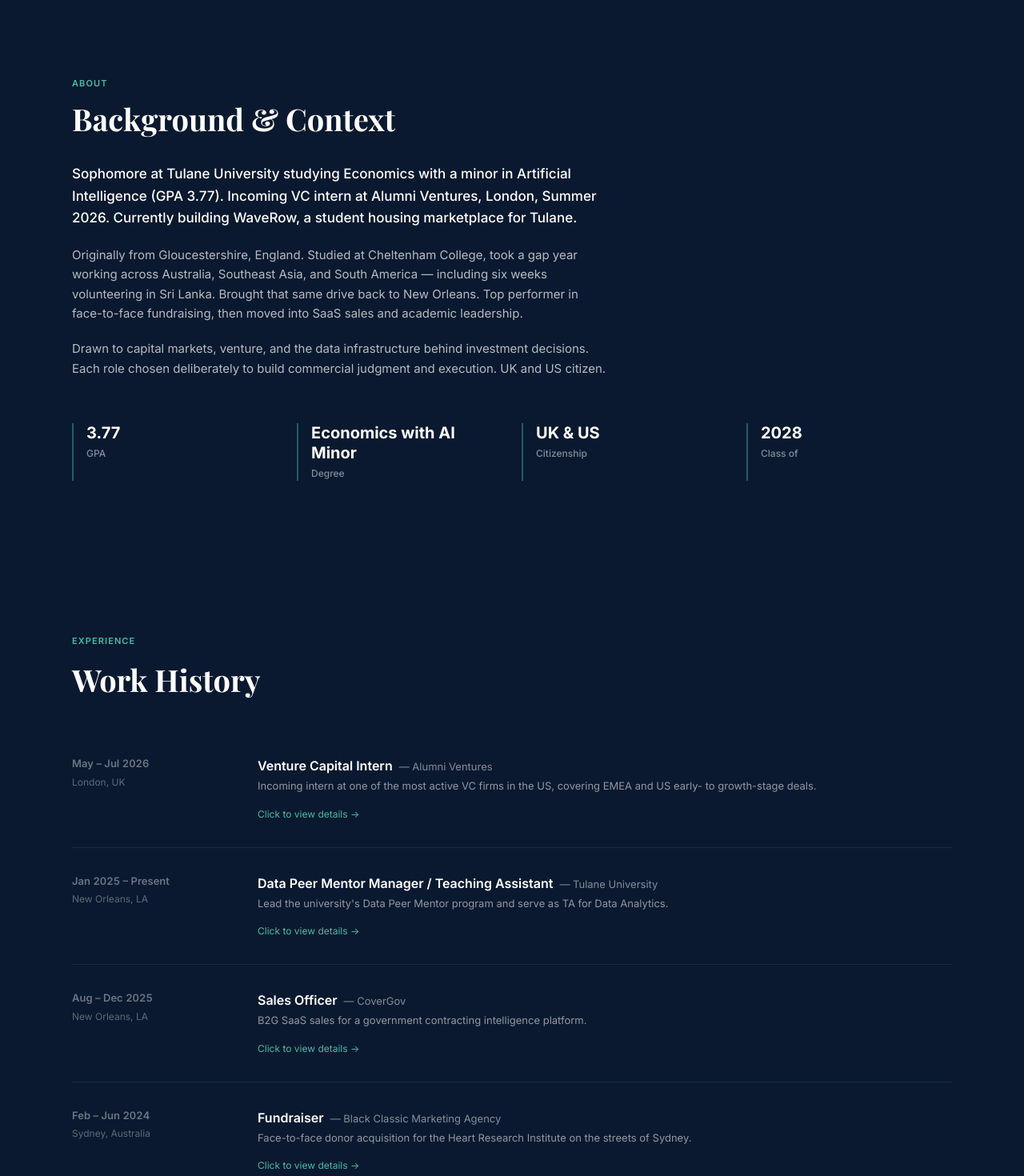
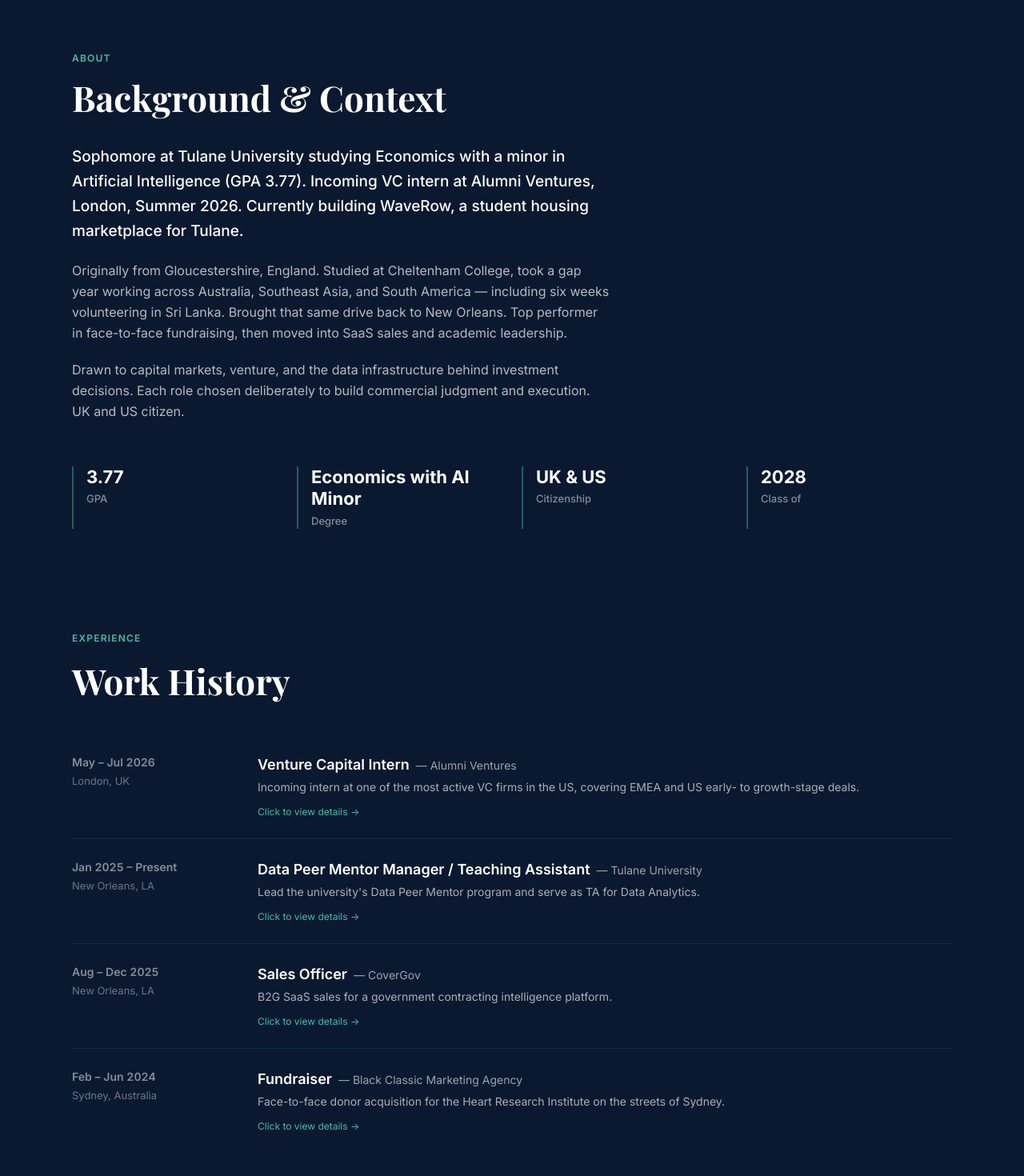
Before and after one commit to raphers99/Personal-Website, a Next.js app: page / in a window 1280 px wide. Shown: the part 800-2270 px from the top of the page at 80% size. Built offline with nearby package versions, Linux system fonts and the light colour scheme.

Commit message:
Reduce section spacing and increase font sizes for better readability

```diff
--- a/components/About.tsx
+++ b/components/About.tsx
@@ -9,7 +9,7 @@
   const inView = useInView(ref, { once: true, margin: '-80px' });
 
   return (
-    <section id="about" className="py-24 px-6 bg-offwhite">
+    <section id="about" className="py-16 px-6 bg-offwhite">
       <div className="max-w-container mx-auto">
         <motion.div
           ref={ref}
@@ -17,15 +17,15 @@
           animate={inView ? { opacity: 1, y: 0 } : {}}
           transition={{ duration: 0.5, ease: 'easeOut' }}
         >
-          <p className="text-[11px] font-semibold tracking-widest uppercase text-emerald/70 mb-3">
+          <p className="text-[12px] font-semibold tracking-widest uppercase text-emerald/70 mb-3">
             About
           </p>
-          <h2 className="font-display text-[32px] sm:text-[38px] font-bold text-white mb-8 leading-tight">
+          <h2 className="font-display text-[36px] sm:text-[44px] font-bold text-white mb-8 leading-tight">
             Background & Context
           </h2>
 
-          <div className="max-w-2xl space-y-5 text-[15px] text-white/70 leading-relaxed">
-            <p className="text-[16px] sm:text-[17px] font-medium text-white leading-relaxed">
+          <div className="max-w-2xl space-y-5 text-[16px] text-white/70 leading-relaxed">
+            <p className="text-[17px] sm:text-[19px] font-medium text-white leading-relaxed">
               Sophomore at Tulane University studying Economics with a minor in Artificial
               Intelligence (GPA 3.77). Incoming VC intern at Alumni Ventures, London, Summer 2026.
               Currently building WaveRow, a student housing marketplace for Tulane.
@@ -58,8 +58,8 @@
                 transition={{ duration: 0.5, delay: i * 0.1 }}
                 className="border-l-2 border-emerald/30 pl-4"
               >
-                <div className="text-[20px] font-bold text-white leading-tight">{stat.value}</div>
-                <div className="text-[12px] text-white/50 font-medium mt-1">{stat.label}</div>
+                <div className="text-[22px] font-bold text-white leading-tight">{stat.value}</div>
+                <div className="text-[13px] text-white/50 font-medium mt-1">{stat.label}</div>
               </motion.div>
             ))}
           </div>
--- a/components/Contact.tsx
+++ b/components/Contact.tsx
@@ -80,7 +80,7 @@
   };
 
   return (
-    <section id="contact" className="py-24 px-6 bg-navy relative">
+    <section id="contact" className="py-16 px-6 bg-navy relative">
       <div className="max-w-container mx-auto">
         <motion.div
           ref={ref}
@@ -88,13 +88,13 @@
           animate={inView ? { opacity: 1, y: 0 } : {}}
           transition={{ duration: 0.5, ease: 'easeOut' }}
         >
-          <p className="text-[11px] font-semibold tracking-widest uppercase text-emerald/60 mb-4">
+          <p className="text-[12px] font-semibold tracking-widest uppercase text-emerald/60 mb-4">
             Contact
           </p>
-          <h2 className="font-display text-[32px] sm:text-[38px] font-bold text-white mb-4 leading-tight">
+          <h2 className="font-display text-[36px] sm:text-[44px] font-bold text-white mb-4 leading-tight">
             Let&apos;s connect.
           </h2>
-          <p className="text-[15px] text-white/50 mb-12 max-w-md">
+          <p className="text-[16px] text-white/60 mb-10 max-w-md">
             Open to internship conversations in venture capital, sales & trading, and wealth management.
           </p>
 
--- a/components/Experience.tsx
+++ b/components/Experience.tsx
@@ -12,7 +12,7 @@
   const [selectedExperience, setSelectedExperience] = useState<typeof experiences[0] | null>(null);
 
   return (
-    <section id="experience" className="py-24 px-6 bg-navy">
+    <section id="experience" className="py-16 px-6 bg-navy">
       <div className="max-w-container mx-auto">
         <motion.div
           ref={ref}
@@ -21,10 +21,10 @@
           transition={{ duration: 0.5, ease: 'easeOut' }}
         >
           <ExperienceModal experience={selectedExperience} onClose={() => setSelectedExperience(null)} />
-          <p className="text-[11px] font-semibold tracking-widest uppercase text-emerald/70 mb-4">
+          <p className="text-[12px] font-semibold tracking-widest uppercase text-emerald/70 mb-4">
             Experience
           </p>
-          <h2 className="font-display text-[32px] sm:text-[38px] font-bold text-white mb-10 leading-tight">
+          <h2 className="font-display text-[36px] sm:text-[44px] font-bold text-white mb-10 leading-tight">
             Work History
           </h2>
 
@@ -36,23 +36,23 @@
                 animate={inView ? { opacity: 1, y: 0 } : {}}
                 transition={{ duration: 0.45, delay: i * 0.1, ease: 'easeOut' }}
                 onClick={() => setSelectedExperience(exp)}
-                className="w-full py-8 grid sm:grid-cols-[200px_1fr] gap-4 sm:gap-8 hover:bg-white/5 transition-colors duration-200 text-left group"
+                className="w-full py-6 grid sm:grid-cols-[200px_1fr] gap-4 sm:gap-8 hover:bg-white/5 transition-colors duration-200 text-left group"
               >
                 {/* Left column */}
                 <div>
-                  <p className="text-[13px] font-semibold text-white/40 tabular-nums">
+                  <p className="text-[14px] font-semibold text-white/50 tabular-nums">
                     {exp.period}
                   </p>
-                  <p className="text-[12px] text-white/35 mt-1">{exp.location}</p>
+                  <p className="text-[13px] text-white/40 mt-1">{exp.location}</p>
                 </div>
 
                 {/* Right column */}
                 <div>
                   <div className="flex flex-wrap items-baseline gap-x-2 gap-y-1 mb-1">
-                    <h3 className="text-[16px] font-semibold text-white group-hover:text-emerald transition-colors">{exp.role}</h3>
-                    <span className="text-[13px] text-white/50">— {exp.organization}</span>
+                    <h3 className="text-[18px] font-semibold text-white group-hover:text-emerald transition-colors">{exp.role}</h3>
+                    <span className="text-[14px] text-white/60">— {exp.organization}</span>
                   </div>
-                  <p className="text-[13px] text-white/55 mb-4">{exp.description}</p>
+                  <p className="text-[14px] text-white/65 mb-3">{exp.description}</p>
                   <div className="flex items-center gap-2 text-[12px] text-emerald/70 group-hover:text-emerald transition-colors">
                     Click to view details →
                   </div>
--- a/components/Projects.tsx
+++ b/components/Projects.tsx
@@ -65,7 +65,7 @@
   const inView = useInView(ref, { once: true, margin: '-80px' });
 
   return (
-    <section id="projects" className="py-24 px-6 bg-navy">
+    <section id="projects" className="py-16 px-6 bg-navy">
       <div className="max-w-container mx-auto">
         <motion.div
           ref={ref}
@@ -73,10 +73,10 @@
           animate={inView ? { opacity: 1, y: 0 } : {}}
           transition={{ duration: 0.5, ease: 'easeOut' }}
         >
-          <p className="text-[11px] font-semibold tracking-widest uppercase text-emerald/70 mb-4">
+          <p className="text-[12px] font-semibold tracking-widest uppercase text-emerald/70 mb-4">
             Projects
           </p>
-          <h2 className="font-display text-[32px] sm:text-[38px] font-bold text-white mb-10 leading-tight">
+          <h2 className="font-display text-[36px] sm:text-[44px] font-bold text-white mb-10 leading-tight">
             Featured Work
           </h2>
 
```
